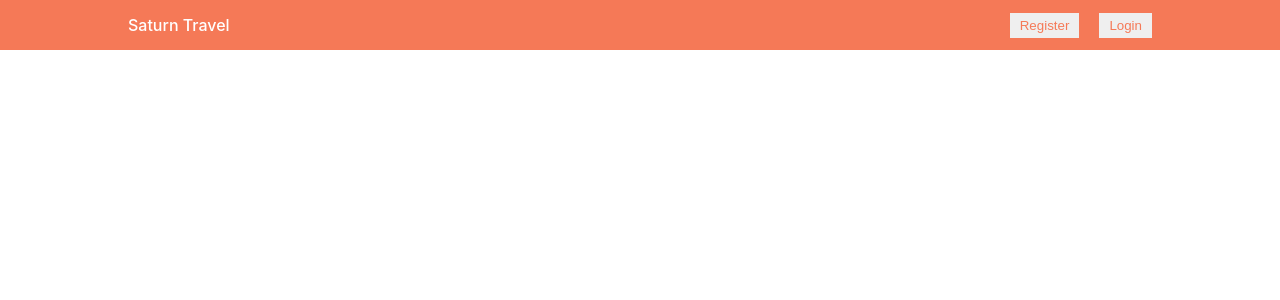
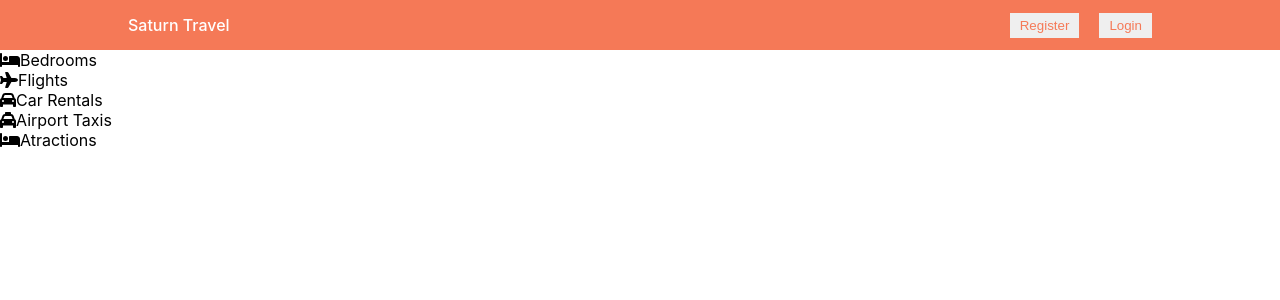
Before and after one commit to theringsofsaturn/booking-app, a React (Create React App) app: page / in a window 1280 px wide. Shown: the top 300 px of the page. Built offline with nearby package versions, Linux system fonts and the light colour scheme.

Commit message:
item list icons

```diff
--- a/src/components/header/Header.jsx
+++ b/src/components/header/Header.jsx
@@ -0,0 +1,39 @@
+import {
+  faBed,
+  faCar,
+  faPlane,
+  faTaxi,
+} from "@fortawesome/free-solid-svg-icons";
+import { FontAwesomeIcon } from "@fortawesome/react-fontawesome";
+import "./header.css";
+
+const Header = () => {
+  return (
+    <div className="header">
+      <div className="headerList">
+        <div className="headerListItems">
+          <FontAwesomeIcon icon={faBed} />
+          <span>Bedrooms</span>
+        </div>
+        <div className="headerListItems">
+          <FontAwesomeIcon icon={faPlane} />
+          <span>Flights</span>
+        </div>
+        <div className="headerListItems">
+          <FontAwesomeIcon icon={faCar} />
+          <span>Car Rentals</span>
+        </div>
+        <div className="headerListItems">
+          <FontAwesomeIcon icon={faTaxi} />
+          <span>Airport Taxis</span>
+        </div>
+        <div className="headerListItems">
+          <FontAwesomeIcon icon={faBed} />
+          <span>Atractions</span>
+        </div>
+      </div>
+    </div>
+  );
+};
+
+export default Header;
--- a/src/pages/home/Home.jsx
+++ b/src/pages/home/Home.jsx
@@ -1,8 +1,14 @@
+import Header from "../../components/header/Header";
 import { Navbar } from "../../components/Navbar";
 import "./home.css";
 
 const Home = () => {
-  return <Navbar />;
+  return (
+    <div>
+      <Navbar />
+      <Header />
+    </div>
+  );
 };
 
 export default Home;
```
